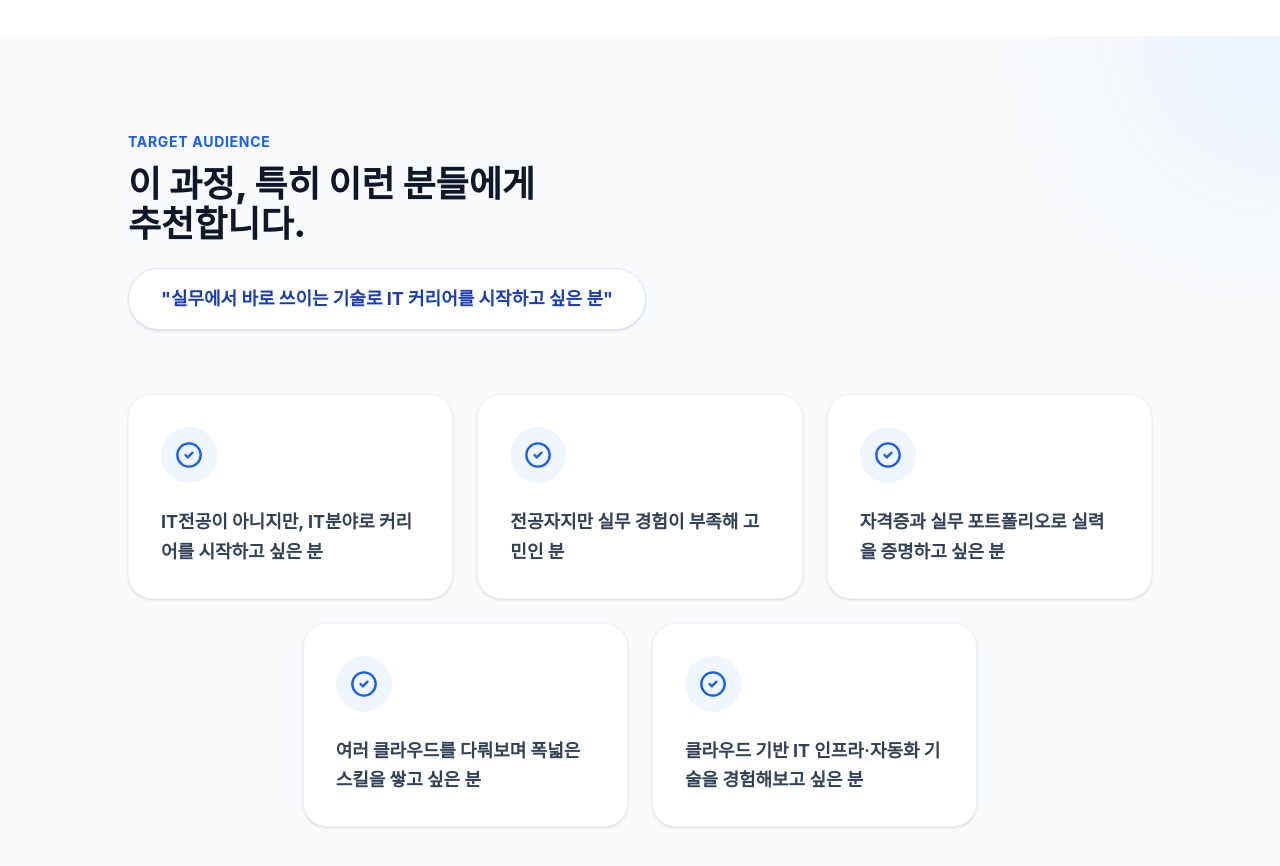
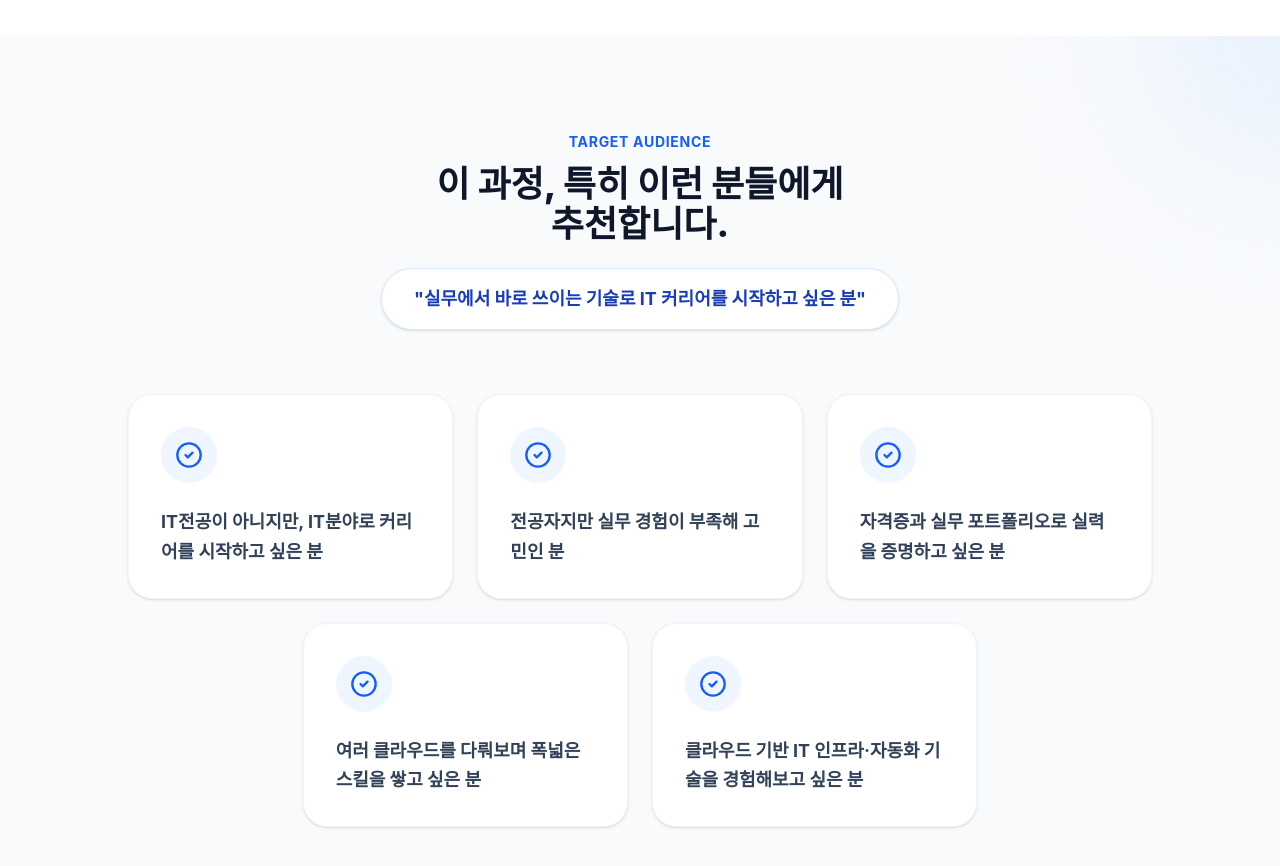
Before and after one commit to dvdkkk/multicloud-bespin-bit-ms, a React (Vite) app: page / in a window 1280 px wide. Shown: the part 3300-4166 px from the top of the page. Built offline with nearby package versions, Linux system fonts and the light colour scheme; a web font is replaced by a local one.

Commit message:
feat: Center target audience heading and subtitle
Align the heading and subtitle for the target audience section to the center. This improves visual consistency with the rest of the landing page.

```diff
--- a/src/App.tsx
+++ b/src/App.tsx
@@ -319,7 +319,7 @@
       <section className="py-24 px-6 bg-slate-50 relative overflow-hidden">
         <div className="absolute top-0 right-0 w-64 h-64 bg-blue-100 rounded-full blur-3xl opacity-50 -translate-y-1/2 translate-x-1/2"></div>
         <FadeIn className="max-w-5xl mx-auto relative z-10">
-          <div className="text-left mb-16">
+          <div className="text-center mb-16">
             <span className="text-blue-600 font-bold tracking-wider uppercase text-sm mb-3 block">Target Audience</span>
             <h2 className="text-3xl md:text-4xl font-extrabold mb-6 text-slate-900">이 과정, 특히 이런 분들에게<br/>추천합니다.</h2>
             <div className="inline-block bg-white border border-blue-100 shadow-sm text-blue-800 font-bold px-8 py-4 rounded-full text-lg">
```
